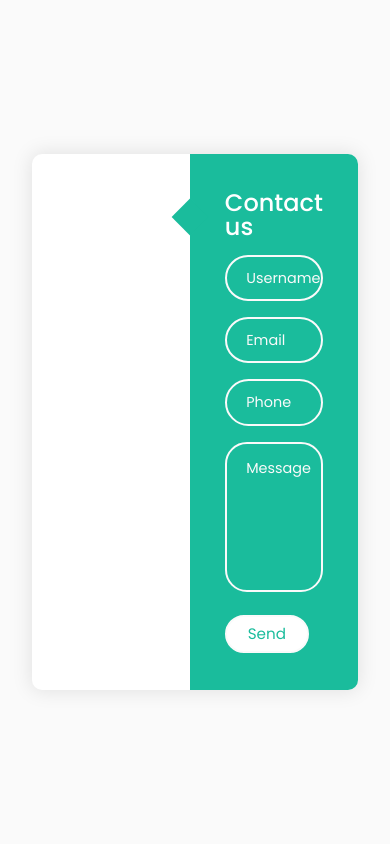
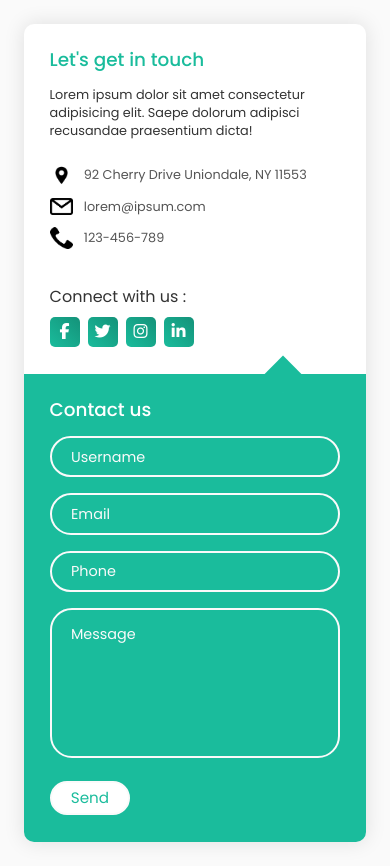
Before and after one commit to krtmmrm/The-Classic-3, a website: page static/components/contact.html in a window 390 px wide. Before the commit the page ends 844 px from the top, so only its background shows below. Drawn offline with Linux system fonts and the light colour scheme.

Commit message:
Contact finished

```diff
--- a/static/components/contact.html
+++ b/static/components/contact.html
@@ -5,19 +5,50 @@
     <meta http-equiv="X-UA-Compatible" content="IE=edge">
     <meta name="viewport" content="width=device-width, initial-scale=1.0">
     <link rel="stylesheet" href="../styles/contact.css">
-    <title>Contact</title>
+    <script
+    src="https://kit.fontawesome.com/64d58efce2.js"
+    crossorigin="anonymous"
+  ></script>    <title>Contact</title>
 </head>
 <body>
     <div class="container">
         <div class="form">
             <div class="contact_info">
+              <h3 class="title">Let's get in touch</h3>
+              <p class="text">
+                Lorem ipsum dolor sit amet consectetur adipisicing elit. Saepe
+                dolorum adipisci recusandae praesentium dicta!
+              </p>
                 <div class="info">
-                    <div class="information">
-
-                    </div>
+                  <div class="information">
+                    <img src="../assets/icons/location.png" class="icon" alt="" />
+                    <p>92 Cherry Drive Uniondale, NY 11553</p>
+                  </div>
+                  <div class="information">
+                    <img src="../assets/icons/email.png" class="icon" alt="" />
+                    <p>lorem@ipsum.com</p>
+                  </div>
+                  <div class="information">
+                    <img src="../assets/icons/phone.png" class="icon" alt="" />
+                    <p>123-456-789</p>
+                  </div>
                 </div>
                 <div class="social_media">
-
+                  <p>Connect with us :</p>
+                  <div class="social-icons">
+                    <a href="#">
+                      <i class="fab fa-facebook-f"></i>
+                    </a>
+                    <a href="#">
+                      <i class="fab fa-twitter"></i>
+                    </a>
+                    <a href="#">
+                      <i class="fab fa-instagram"></i>
+                    </a>
+                    <a href="#">
+                      <i class="fab fa-linkedin-in"></i>
+                    </a>
+                  </div>
                 </div>
             </div>
             <div class="contact_form">
@@ -28,7 +59,7 @@
                       <label for="">Username</label>
                       <span>Username</span>
                     </div>
-                    <div class="input-container">
+                    <div class="input-container" tabindex="1">
                       <input type="email" name="email" class="input" />
                       <label for="">Email</label>
                       <span>Email</span>
--- a/static/styles/contact.css
+++ b/static/styles/contact.css
@@ -11,6 +11,13 @@ input,
 textarea {
   font-family: "Poppins", sans-serif;
 }
+
+
+
+/*
+FORM SIDE
+*/
+
 .container {
     position: relative;
     width: 100%;
@@ -43,6 +50,7 @@ textarea {
     background-color: #1abc9c;
     position: relative;
 }
+
 .contact_form:before {
   content: "";
   position: absolute;
@@ -143,20 +151,20 @@ textarea.input {
   right: 50%;
 }
 
-.input-container.focus label {
+.input-container:focus-within label{
   top: 0;
   transform: translateY(-50%);
   left: 25px;
   font-size: 0.8rem;
 }
 
-.input-container.focus span:before,
-.input-container.focus span:after {
+.input-container:focus-within span:before,
+.input-container:focus-within span:after {
   width: 50%;
   opacity: 1;
 }
-.input-container.focus span:before,
-.input-container.focus span:after {
+.input-container:focus-within span:before,
+.input-container:focus-within span:after {
   width: 50%;
   opacity: 1;
 }
@@ -179,3 +187,137 @@ textarea.input {
   background-color: transparent;
   color: #fff;
 }
+
+
+
+
+/*
+INFORMATION SIDE
+*/
+
+.contact_info {
+  padding: 2.3rem 2.2rem;
+  position: relative;
+}
+
+div.contact_info h3.title{
+  color: #1abc9c;
+}
+.text {
+  color: #333;
+  margin: 1.5rem 0 2rem 0;
+}
+
+.information {
+  display: flex;
+  color: #555;
+  margin: 0.7rem 0;
+  align-items: center;
+  font-size: 0.95rem;
+}
+.icon {
+  width: 28px;
+  margin-right: 0.7rem;
+}
+.social_media {
+  padding: 2rem 0 0 0;
+}
+
+.social_media p {
+  color: #333;
+}
+
+.social-icons {
+  display: flex;
+  margin-top: 0.5rem;
+}
+
+.social-icons a {
+  width: 35px;
+  height: 35px;
+  border-radius: 5px;
+  background: linear-gradient(45deg, #1abc9c, #149279);
+  color: #fff;
+  text-align: center;
+  line-height: 35px;
+  margin-right: 0.5rem;
+  transition: 0.3s;
+}
+
+.social-icons a:hover {
+  transform: scale(1.05);
+}
+
+
+/*
+RESPONSIVE SIZING
+*/
+@media (max-width: 850px) {
+  .form {
+    grid-template-columns: 1fr;
+  }
+
+  .contact_info:before {
+    bottom: initial;
+    top: -75px;
+    right: 65px;
+    transform: scale(0.95);
+  }
+
+  .contact_form:before {
+    top: -13px;
+    left: initial;
+    right: 70px;
+  }
+
+  .text {
+    margin: 1rem 0 1.5rem 0;
+  }
+
+  .social_media {
+    padding: 1.5rem 0 0 0;
+  }
+}
+
+@media (max-width: 480px) {
+  .container {
+    padding: 1.5rem;
+  }
+
+  .contact_info:before {
+    display: none;
+  }
+
+  form,
+  .contact_info {
+    padding: 1.7rem 1.6rem;
+  }
+
+  .text,
+  .information,
+  .social-media p {
+    font-size: 0.8rem;
+  }
+
+  .title {
+    font-size: 1.15rem;
+  }
+
+  .social-icons a {
+    width: 30px;
+    height: 30px;
+    line-height: 30px;
+  }
+
+  .icon {
+    width: 23px;
+  }
+
+  .input {
+    padding: 0.45rem 1.2rem;
+  }
+
+  .btn {
+    padding: 0.45rem 1.2rem;
+  }
+}
```
